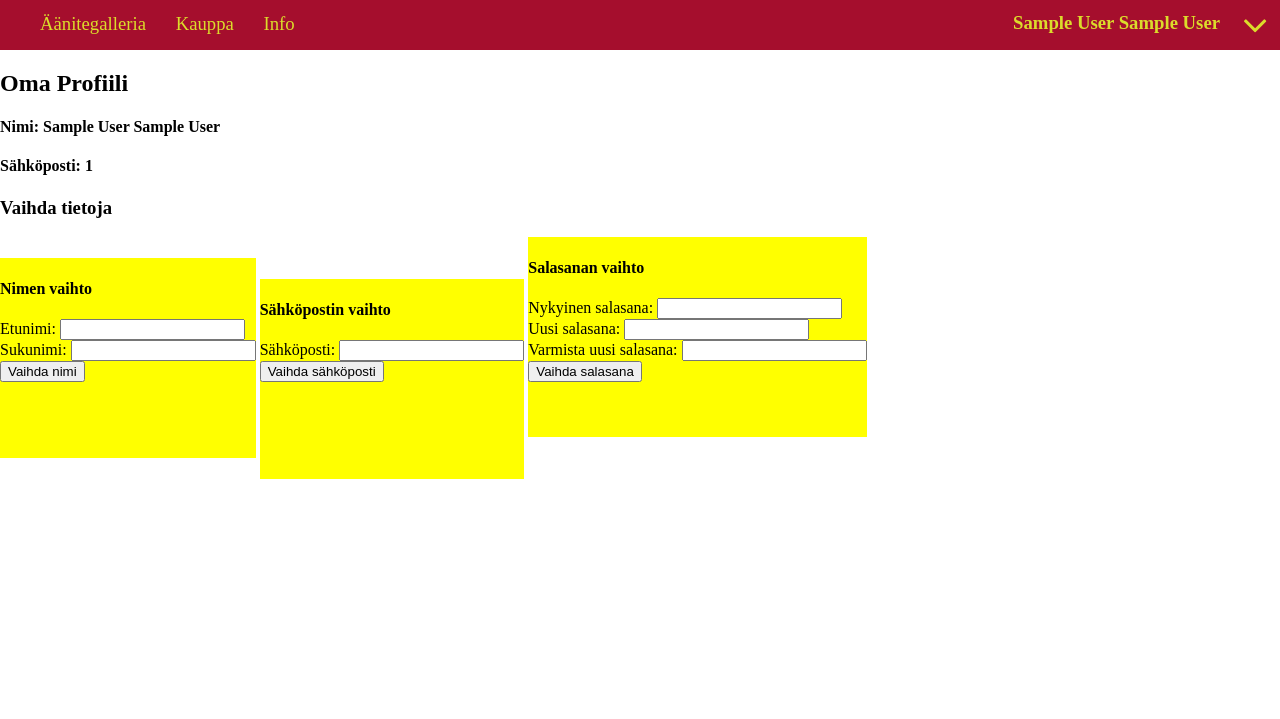
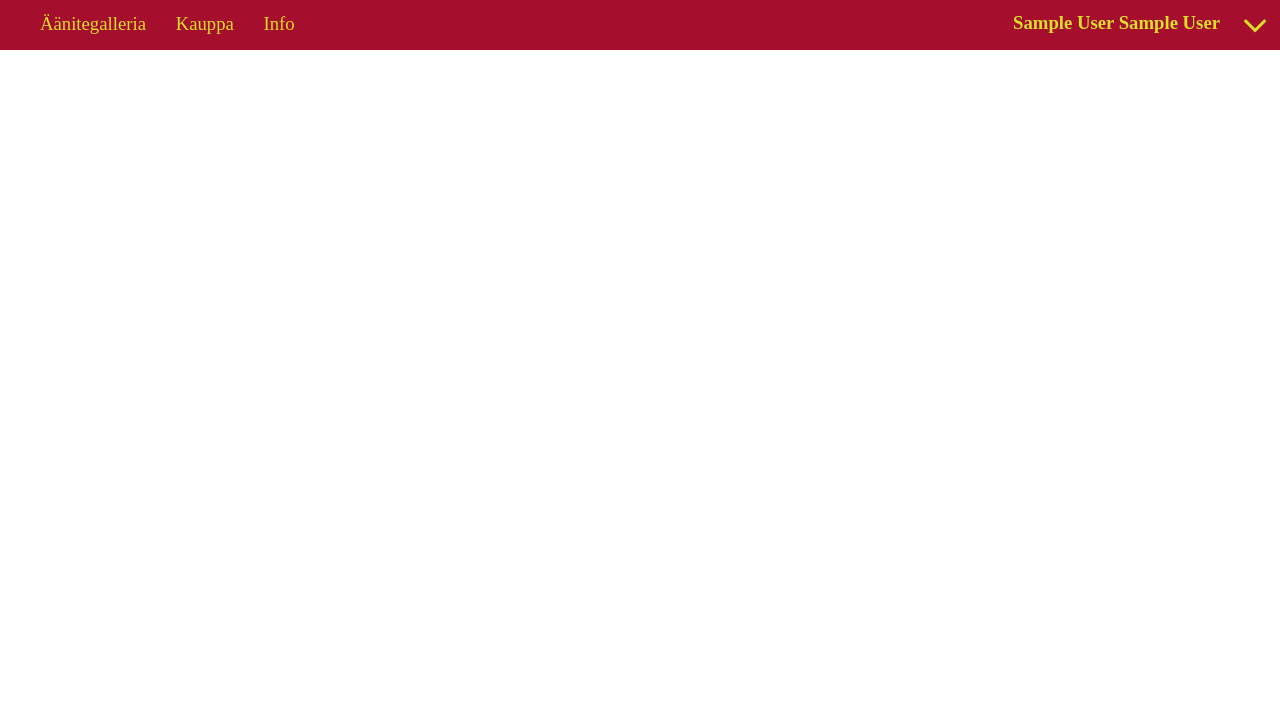
Before and after one commit to tomiviljanen/rentoutussovellus, a PHP site: page / in a window 1280 px wide. Shown: the top 719 px of the page. Run offline with PHP 8.4, Linux system fonts and the light colour scheme; the visitor is signed in with stand-in values (Sample User, id 1).

Commit message:
Added form functions to change email and password
Form functions and some styling for profile page

```diff
--- a/index.css
+++ b/index.css
@@ -1,6 +1,8 @@
 body{
 	margin: 0;
 	padding: 0;
+	min-width: 320;
+	min-height: 480;
 }
 
 #userinfo{
@@ -76,7 +78,7 @@ float: right;
 	background-color: rgba(165, 14, 45, 1);
 	width: 100%;
 	min-height: 50px;
-	position: absolute;
+	position: fixed;
 	bottom: 0;
 	text-align: center;
 
@@ -141,12 +143,22 @@ input[type="range"]{
 
 #userform{
 	display: inline-block;
-	background-color:yellow;
-	height: 200px;
 	position:relative;
+	text-align: center;
 
 }
-  @media screen and (min-width: 1150px){
+#drop-userinfo{display: none;}
+
+#profiili{
+	text-align: center;
+	display:none;
+}
+
+#userform table th{
+	text-align: right;
+}
+
+@media screen and (min-width: 1150px){
             .responsivebreak { display: none; }
 			.progressbar{margin-right: 20px; 	float: right; 	margin-top: 28px;}
 			#progresstext{float: right; 	line-height: 75px;}
@@ -184,5 +196,5 @@ input[type="range"]{
 			display: none;
 
 		}
-		drop-userinfo{display: none;}
+		#drop-userinfo{display: none;}
 	}
--- a/index.php
+++ b/index.php
@@ -52,12 +52,12 @@ if(empty($_SESSION['userid']))
 		<span class="fa fa-music" aria-hidden="true"></span>
 		<span class="fa fa-shopping-cart" aria-hidden="true"></span>
 		<span class="fa fa-info-circle" aria-hidden="true"></span>
-		<span class="fa fa-user" aria-hidden="true"></span>
+		<span onclick="openProfile()" class="fa fa-user" aria-hidden="true"></span>
 	</div>
 </div>
-<div id="drop-userinfo" style="display: none;">
+<div id="drop-userinfo">
 	<ul>
-		<li>Oma profiili</li>
+		<li onClick="openProfile()">Oma profiili</li>
 		<a href="logout.php"<li>Kirjaudu ulos</li></a>
 </div>
 
@@ -74,42 +74,66 @@ if(empty($_SESSION['userid']))
 
 <h3>Vaihda tietoja</h3>
 <div id="userform">
-	<form method="post">
-		<h4>Nimen vaihto</h4>
-		<label for="firstname">Etunimi:</label>
-		<input id="firstname" name="firstname" type="text"/>
-		<br>
-		<label for="surname">Sukunimi:</label>
-		<input id="surname" name="surname" type="text"/>
-		<br>
-		<input type="submit" value="Vaihda nimi">
+	<form method="post" action="changemail.php">
+		<h4>Sähköpostin vaihto</h4>
+		<table >
+		<tr>
+		<th><label for="newmail">Uusi sähköposti:</label></th>
+		<td align="right"><input id="newmail" name="newmail" type="email"/></td>
+		</tr>
+		<tr>
+		<th><label for="verifymail">Vahvista uusi sähköposti:</label></th>
+		<td align="center"><input id="verifymail" name="verifymail" type="email" oninput="checkMail(this)"/></td>
+		</tr>
+		<tr>
+		<td colspan="2"	><input type="submit" value="Vaihda sähköposti"></td>
+		</table>
 	</form>
 </div>
-<div id="userform">
-	<form method="post">
-		<h4>Sähköpostin vaihto</h4>
-		<label for="email">Sähköposti:</label>
-		<input id="email" name="email" type="email"/>
-		<br>
-		<input type="submit" value="Vaihda sähköposti">
+<div id="userform" style="margin-bottom: 150px; text-align: center;">
+	<form method="post" action="changepass.php">
+		<h4>Salasanan vaihto</h4>
+		<table >
+		<tr>
+		<th><label for="oldpass">Nykyinen salasana:</label></th>
+		<td align="right"><input id="oldpass" name="oldpass" type="password" required/></td>
+		</tr>
+		<tr>
+		<th><label for="newpass">Uusi salasana:</label></th>
+		<td align="right"><input id="newpass" name="newpass" type="password" required/></td>
+		</tr>
+		<tr>
+		<th><label for="verifypass">Vahvista uusi salasana:</label></th>
+		<td align="right"><input id="verifypass" name="verifypass" type="password" required oninput="check(this)" /></td>
+		</tr>
+		<tr>
+		<td colspan="2"	><input type="submit" value="Vaihda salasana"></td>
+		</table>
 	</form>
 </div>
-<div id="userform">
-	<form method="post">
-		<h4>Salasanan vaihto</h4>
-		<label for="password">Nykyinen salasana:</label>
-		<input id="password" name="currentpassword" type="password"/>
-		<br>
-		<label for="newpass">Uusi salasana:</label>
-		<input id="newpass" name="newpass" type="password"/>
-		<br>
-		<label for="verifypass">Varmista uusi salasana:</label>
-		<input id="verifypass" name="verifypass" type="password"/>
-		<br>
-		<input type="submit" value="Vaihda salasana">
-	</form>
-</div>
+<script>
+//opens my profile
+function openProfile(){
+	document.getElementById('profiili').style.display = 'initial';
+}
 
+    function check(input) {
+        if (input.value != document.getElementById('newpass').value) {
+            input.setCustomValidity('Password Must be Matching.');
+        } else {
+            // input is valid -- reset the error message
+            input.setCustomValidity('');
+        }
+    }
+    function checkMail(input) {
+        if (input.value != document.getElementById('newmail').value) {
+            input.setCustomValidity('Email Must be Matching.');
+        } else {
+            // input is valid -- reset the error message
+            input.setCustomValidity('');
+        }
+    }
+</script>
 </div>
 
 
```
Also changed, not shown: changemail.php (added, +46 -0 lines), changepass.php (added, +66 -0 lines).
